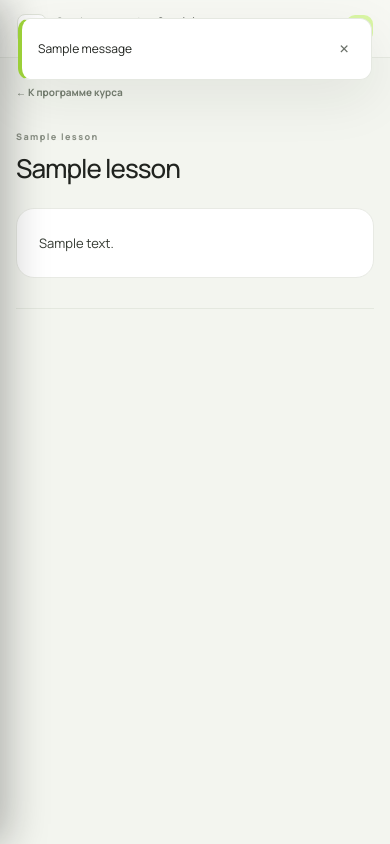
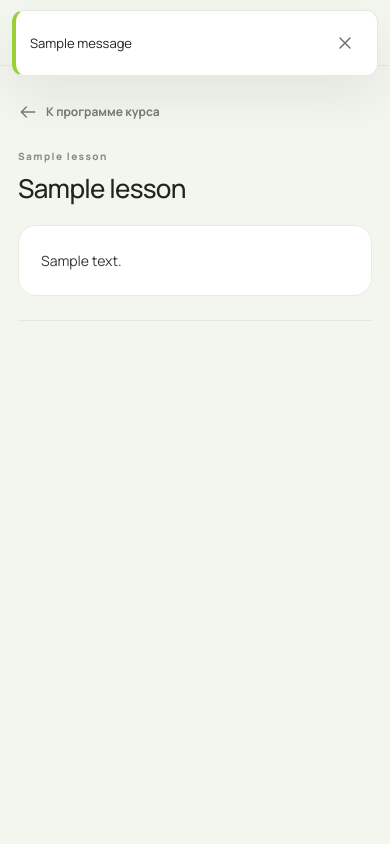
Before and after one commit to vhudoverdiev/vhudoverdiev, a Flask app: page /courses/1/lessons/1 in a window 390 px wide. Run offline with Flask 3, Linux system fonts and the light colour scheme; a user stored in the database is signed in; tables that the repository leaves empty hold one stand-in row (values such as "Sample post"); one stand-in notice (Sample message) is shown.

Commit message:
Polish mobile layout and add Safari home screen branding

```diff
--- a/app/main.py
+++ b/app/main.py
@@ -8,6 +8,11 @@ from .models import Course, Lesson, LessonProgress, QuizAttempt
 from .services.course_service import published_courses
 
 bp = Blueprint("main", __name__)
+
+
+@bp.get("/apple-touch-icon.png")
+def apple_touch_icon():
+    return send_from_directory(current_app.static_folder, "icons/icon-180.png", max_age=86400)
 
 
 @bp.get("/")
--- /dev/null
+++ b/app/static/css/mobile.css
@@ -0,0 +1,43 @@
+.ui-icon{display:inline-block;width:20px;height:20px;flex:0 0 auto;vertical-align:middle;pointer-events:none}
+.course-icon .ui-icon{width:25px;height:25px}.nav-icon .ui-icon{width:18px;height:18px}.brand-mark{font-variant-emoji:text}
+.button-dark .ui-icon,.button-lime .ui-icon{width:18px;height:18px}.wave .ui-icon{width:24px;height:24px}.art-spark .ui-icon{width:100%;height:100%}
+.module-count>.ui-icon{width:16px;height:16px;transition:transform .18s}.module-card[open] .module-count>.ui-icon{transform:rotate(180deg)}
+.back-link,.text-link{display:inline-flex;align-items:center;gap:8px}.detail-meta>span{display:inline-flex;align-items:center;gap:6px}.detail-meta .ui-icon{width:15px;height:15px}
+.menu-backdrop[hidden]{display:none}.menu-backdrop{position:fixed;inset:0;z-index:25;background:rgba(15,23,16,.45);border:0;backdrop-filter:blur(3px)}
+body.menu-is-open{overflow:hidden}.main-area,.page-content,.course-grid,.course-card,.breadcrumb{min-width:0}
+.sidebar-toggle{cursor:pointer}.quiz-option{touch-action:manipulation}.quiz-option input{width:18px;height:18px}
+@media(max-width:760px){
+ body{font-size:15px;-webkit-text-size-adjust:100%}
+ button,input,textarea,select{font-size:16px}button,a{touch-action:manipulation}
+ .app-shell{display:block;min-height:100svh}
+ .app-body .main-area{width:100%;margin:0;min-height:100svh}
+ .sidebar{position:fixed;inset:0 auto 0 0;z-index:30;width:min(320px,calc(100vw - 48px));height:100vh;height:100dvh;padding:calc(26px + env(safe-area-inset-top)) 24px calc(24px + env(safe-area-inset-bottom));transform:translateX(-105%);transition:transform .22s ease;overflow-y:auto;overscroll-behavior:contain;box-shadow:none}
+ .sidebar.sidebar-open{transform:translateX(0);box-shadow:12px 0 48px #1113}
+ .sidebar>.sidebar-toggle{position:absolute;right:14px;top:calc(12px + env(safe-area-inset-top))}
+ .sidebar-toggle{display:grid;place-items:center;width:44px;height:44px;background:#383e35;border-radius:12px;color:#fff;border:0}
+ .profile-mini .sidebar-toggle{margin-left:auto;flex:0 0 44px}
+ .sidebar .brand{font-size:18px;margin:0 0 16px}.sidebar .brand-mark{width:34px;height:34px;flex-basis:34px}
+ .sidebar .side-link{font-size:14px;min-height:48px;padding:12px 14px;gap:12px}.sidebar .profile-mini{margin-top:12px}.sidebar .profile-mini strong{font-size:13px}
+ .topbar{height:calc(66px + env(safe-area-inset-top));padding:env(safe-area-inset-top) 16px 0;gap:12px;backdrop-filter:blur(16px);background:#f4f6f0f5}
+ .mobile-menu{display:grid;place-items:center;flex:0 0 44px;width:44px;height:44px;margin:0;border:1px solid #dde3d6;border-radius:13px;background:#fff;color:#303a2a}
+ .topbar .breadcrumb{display:flex;align-items:center;gap:7px;flex:1;font-size:11px;white-space:nowrap;overflow:hidden}.breadcrumb>*{min-width:0;overflow:hidden;text-overflow:ellipsis}.topbar-right{margin-left:auto;flex-shrink:0}.top-avatar{width:36px;height:36px;font-size:12px;border-radius:12px}
+ .app-body .page-content,.learning-body .page-content{width:100%;max-width:100%;padding:24px 18px calc(32px + env(safe-area-inset-bottom))}
+ .welcome-row{margin-bottom:20px}.dashboard-content .welcome-row h1{font-size:28px;line-height:1.25;letter-spacing:-1px;overflow-wrap:anywhere}.wave{margin-left:8px}
+ .dashboard-hero{min-height:0;border-radius:22px;background:#d5f58c;overflow:hidden}.dashboard-hero .hero-copy{width:100%;padding:26px}.dashboard-hero .hero-copy h2{font-size:36px;line-height:1.1;letter-spacing:-1.5px;margin:12px 0}.dashboard-hero .hero-copy p{font-size:13px;line-height:1.7;max-width:260px}.hero-overline{font-size:10px;letter-spacing:.08em}.dashboard-hero .hero-art{display:none}.dashboard-hero .button-dark{margin-top:10px;min-height:48px;padding:0 18px;gap:20px;font-size:13px;border-radius:13px}
+ .dashboard-section-heading{margin:28px 0 16px}.section-heading h2,.catalog-heading h1{font-size:24px;letter-spacing:-.8px}
+ .course-grid{display:grid;grid-template-columns:minmax(0,1fr);gap:14px}.course-grid .course-card{min-height:0;padding:22px;border-radius:20px;border:1px solid #e2e7db;box-shadow:0 5px 20px #26321c04}.course-card .course-top{margin-bottom:18px}.course-card .course-icon{width:46px;height:46px;border-radius:14px}.course-level{font-size:11px;padding:6px 10px}.course-category{font-size:10px;letter-spacing:.07em}.course-card h3{font-size:20px;line-height:1.35;letter-spacing:-.5px;margin:9px 0}.course-card>p{font-size:13px;line-height:1.7;margin-bottom:20px}.course-footer{font-size:12px;padding-top:16px}.circle-arrow{width:34px;height:34px}.course-card:hover{transform:none}
+ .detail-hero{padding:24px!important;border-radius:20px!important}.detail-hero h1{font-size:29px!important;line-height:1.16;letter-spacing:-1px!important}.detail-hero>p{font-size:13px!important;line-height:1.75}.detail-meta{gap:12px;font-size:11px!important}.course-progress-summary{font-size:11px;gap:10px}.detail-section-heading h2{font-size:22px}.detail-section-heading>.count-pill{font-size:10px;white-space:nowrap}
+ .module-card>summary{padding:18px 16px;gap:12px}.module-card>summary strong{font-size:14px;line-height:1.5}.module-card>summary small{font-size:9px}.module-count{padding:8px;font-size:11px}.module-count span{display:none}
+ .learning-body .module-lesson{display:grid;grid-template-columns:28px minmax(0,1fr) 44px;gap:10px;padding:16px 12px;align-items:center}.lesson-num{width:28px;height:28px;font-size:10px}.learning-body .module-lesson h3{font-size:13px;line-height:1.55}.module-lesson p{font-size:10px;line-height:1.5}.learning-body .lesson-open{width:44px;min-height:44px;padding:0;font-size:0;gap:0;border-radius:12px}.lesson-open .ui-icon{width:18px;height:18px}
+ .back-link{font-size:12px;min-height:44px;margin:0 0 14px}.lesson-heading{margin:0 0 20px!important}.lesson-heading .eyebrow{font-size:10px;line-height:1.6}.learning-body .lesson-heading h1{font-size:26px;line-height:1.25;letter-spacing:-.7px}
+ .learning-body .video-frame{border-radius:14px}.player-caption{font-size:11px;line-height:1.6;margin:12px 0 22px}.lesson-reading{padding:22px!important;font-size:14px!important;line-height:1.8!important;overflow-wrap:anywhere}
+ .learning-body .quiz-panel{padding:22px 16px;border-radius:20px}.quiz-panel h2{font-size:24px;letter-spacing:-.7px}.quiz-panel .eyebrow{font-size:9px;line-height:1.6}.learning-body .quiz-panel-heading p{font-size:13px;line-height:1.7}.learning-body .quiz-question legend{font-size:14px;line-height:1.65}.learning-body .quiz-option{font-size:13px;line-height:1.6;padding:14px 12px;gap:10px;min-height:50px;margin:10px 0;border-radius:13px}.quiz-option input{width:18px;height:18px;flex-shrink:0}.answer-mark{font-size:10px}.quiz-status{font-size:12px;margin-bottom:24px}.quiz-explanation{font-size:12px;line-height:1.7}.quiz-form>.button-dark{width:100%;min-height:50px;font-size:13px}.quiz-last-result{font-size:13px}
+ .lesson-pager{display:flex;flex-direction:column;align-items:stretch;gap:16px;margin-top:24px}.lesson-pager .text-link{max-width:100%;font-size:12px;white-space:normal;line-height:1.5;min-height:44px}.lesson-pager .button-dark{width:100%;min-height:50px;font-size:13px}.lesson-resources{padding:20px}.resource-list a{min-height:48px;font-size:12px}
+ .flash-stack{top:calc(10px + env(safe-area-inset-top));left:12px;right:12px;max-width:none;width:auto}.flash{font-size:13px;line-height:1.6;padding:14px}.flash-close{display:grid;place-items:center;flex:0 0 36px;width:36px;height:36px}
+ .auth-shell{padding:22px 20px calc(20px + env(safe-area-inset-bottom))}.auth-layout{padding:28px 0;gap:26px}.auth-story h1{font-size:34px}.auth-story>p{font-size:13px;line-height:1.7}.auth-card{padding:26px 22px;border-radius:20px}.auth-card h2{font-size:26px}.auth-card p,.auth-switch,.auth-back{font-size:12px;line-height:1.7}.form-label{font-size:13px}.auth-card .form-control{font-size:16px;min-height:50px;border-radius:12px}.password-toggle{min-height:44px;font-size:12px}.remember-row{min-height:44px;font-size:13px}.auth-submit{min-height:50px;font-size:14px}.auth-footer{font-size:10px}
+ .landing-nav{padding:20px}.landing-hero{padding:24px 20px 32px}.landing-hero h1{font-size:42px;letter-spacing:-2px}.landing-hero-copy>p{font-size:14px;line-height:1.8}.landing-hero .button-dark,.landing-bottom .button-lime{min-height:50px;font-size:13px}.landing-values{padding:28px 20px}.landing-values h3{font-size:14px}.landing-values p{font-size:12px;line-height:1.7}.landing-bottom{padding:26px;margin:0 16px 20px}.landing-footer{padding-bottom:calc(20px + env(safe-area-inset-bottom))}
+}
+@media(max-width:360px){.app-body .page-content,.learning-body .page-content{padding-left:14px;padding-right:14px}.dashboard-hero .hero-copy{padding:22px}.course-grid .course-card{padding:20px}.course-card h3{font-size:18px}.lesson-heading h1{font-size:24px!important}.module-card>summary strong{font-size:13px}}
+@media(prefers-reduced-motion:reduce){.sidebar,.module-count>.ui-icon{transition:none}}
+@media(max-width:760px){.course-card .course-category{margin-top:0}.course-card .course-top{margin-bottom:16px}.course-card .course-footer{margin-top:0}.mobile-menu:focus-visible,.sidebar-toggle:focus-visible{outline:3px solid #91bd3f;outline-offset:3px}}
+@media(max-width:760px){.topbar .breadcrumb{flex-wrap:nowrap;margin:0}.learning-body .topbar .breadcrumb>strong,.learning-body .topbar .breadcrumb>span{display:none}.topbar .breadcrumb>a{max-width:100%}.app-body .page-content,.learning-body .page-content{padding-left:max(18px,env(safe-area-inset-left));padding-right:max(18px,env(safe-area-inset-right))}}
--- a/app/static/js/app.js
+++ b/app/static/js/app.js
@@ -2,12 +2,38 @@
   const sidebar = document.getElementById('sidebar');
   const menuButton = document.querySelector('.mobile-menu');
   const closeButton = document.querySelector('.sidebar-toggle');
-  if (sidebar && menuButton) {
-    menuButton.addEventListener('click', () => sidebar.classList.add('sidebar-open'));
-    closeButton?.addEventListener('click', () => sidebar.classList.remove('sidebar-open'));
+  const backdrop = document.querySelector('.menu-backdrop');
+  const mobile = window.matchMedia('(max-width: 760px)');
+  const main = document.querySelector('.main-area');
+  if (sidebar && menuButton && backdrop) {
+    let open = false;
+    menuButton.setAttribute('aria-controls', 'sidebar');
+    menuButton.setAttribute('aria-expanded', 'false');
+    const setOpen = (value, restoreFocus = true) => {
+      open = value && mobile.matches;
+      sidebar.classList.toggle('sidebar-open', open);
+      document.body.classList.toggle('menu-is-open', open);
+      backdrop.hidden = !open;
+      sidebar.inert = mobile.matches && !open;
+      if (main) main.inert = open;
+      menuButton.setAttribute('aria-expanded', String(open));
+      if (open) (closeButton || sidebar.querySelector('a'))?.focus();
+      else if (restoreFocus && mobile.matches) menuButton.focus();
+    };
+    menuButton.addEventListener('click', () => setOpen(!open));
+    closeButton?.addEventListener('click', () => setOpen(false));
+    backdrop.addEventListener('click', () => setOpen(false));
+    sidebar.querySelectorAll('a').forEach((link) => link.addEventListener('click', () => setOpen(false)));
     document.addEventListener('keydown', (event) => {
-      if (event.key === 'Escape') sidebar.classList.remove('sidebar-open');
+      if (event.key === 'Escape' && open) setOpen(false);
+      if (event.key !== 'Tab' || !open) return;
+      const items = Array.from(sidebar.querySelectorAll('a[href], button, input')).filter((el) => !el.disabled && el.getClientRects().length);
+      const first = items[0], last = items[items.length - 1];
+      if (event.shiftKey && document.activeElement === first) { event.preventDefault(); last?.focus(); }
+      else if (!event.shiftKey && document.activeElement === last) { event.preventDefault(); first?.focus(); }
     });
+    mobile.addEventListener('change', () => setOpen(false, false));
+    setOpen(false, false);
   }
   document.querySelectorAll('.flash-close').forEach((button) => {
     button.addEventListener('click', () => button.closest('.flash')?.remove());
--- /dev/null
+++ b/app/templates/_icons.html
@@ -0,0 +1,22 @@
+{% macro icon(name, class_name='') -%}
+{% set paths = {
+'menu':'M4 6h16M4 12h16M4 18h16',
+'close':'m6 6 12 12M18 6 6 18',
+'grid':'M3 3h7v7H3zM14 3h7v7h-7zM3 14h7v7H3zM14 14h7v7h-7z',
+'logout':'M9 4H4v16h5M13 8l4 4-4 4M8 12h13',
+'arrow-up-right':'M6 18 18 6M6 6h12v12',
+'arrow-right':'M4 12h16m-6-6 6 6-6 6',
+'arrow-left':'M20 12H4m6-6-6 6 6 6',
+'check':'m5 12 4 4L19 6',
+'chevron':'m6 9 6 6 6-6',
+'book':'M12 5C8 2 3 4 3 4v15s5-2 9 1c4-3 9-1 9-1V4s-5-2-9 1Zm0 0v15',
+'code':'m8 6-6 6 6 6m8-12 6 6-6 6m-3-15-2 18',
+'languages':'M3 5h12M9 2v3M5 5c0 6 4 9 8 11M13 5c-1 5-5 9-10 11M14 21l4-10 4 10m-6-4h4',
+'spark':'m12 3 2.4 6.6L21 12l-6.6 2.4L12 21l-2.4-6.6L3 12l6.6-2.4Z',
+'play':'m9 5 11 7-11 7Z',
+'clock':'M12 8v5l3 2M22 12a10 10 0 1 1-20 0 10 10 0 0 1 20 0',
+'download':'M12 3v12m-5-5 5 5 5-5M4 16v5h16v-5',
+'repeat':'M20 7H8a5 5 0 0 0 0 10h8M16 3l4 4-4 4'
+} %}<svg class="ui-icon {{ class_name }}" viewBox="0 0 24 24" fill="none" stroke="currentColor" stroke-width="1.7" stroke-linecap="round" stroke-linejoin="round" aria-hidden="true" focusable="false"><path d="{{ paths.get(name, paths.book) }}"/></svg>
+{%- endmacro %}
+{% macro course_icon(course) -%}{{ icon('code' if 'Python' in course.title else 'languages' if 'Английский' in course.title else 'play' if course.course_type == 'library' else 'book') }}{%- endmacro %}
--- a/app/templates/base.html
+++ b/app/templates/base.html
@@ -1,7 +1,15 @@
+{% from '_icons.html' import icon, course_icon %}
 <!doctype html>
 <html lang="ru">
 <head>
-  <meta charset="utf-8"><meta name="viewport" content="width=device-width, initial-scale=1">
+  <meta charset="utf-8"><meta name="viewport" content="width=device-width, initial-scale=1, viewport-fit=cover">
+  <meta name="application-name" content="Войти в IT">
+  <meta name="apple-mobile-web-app-title" content="Войти в IT">
+  <meta name="apple-mobile-web-app-capable" content="yes">
+  <meta name="apple-mobile-web-app-status-bar-style" content="default">
+  <link rel="apple-touch-icon" sizes="180x180" href="{{ url_for('static', filename='icons/icon-180.png', v='20261024') }}">
+  <link rel="icon" type="image/png" sizes="192x192" href="{{ url_for('static', filename='icons/icon-192.png') }}">
+  <link rel="manifest" href="{{ url_for('static', filename='site.webmanifest') }}">
   <meta name="theme-color" content="#f4f6f0"><meta name="csrf-token" content="{{ csrf_token() }}">
   <link rel="icon" type="image/svg+xml" href="{{ url_for('static', filename='favicon.svg') }}">
   <title>{% block title %}Войти в IT{% endblock %}</title>
@@ -9,11 +17,13 @@
   <link rel="preconnect" href="https://fonts.googleapis.com"><link rel="preconnect" href="https://fonts.gstatic.com" crossorigin>
   <link href="https://fonts.googleapis.com/css2?family=Manrope:wght@400;500;600;700;800&display=swap" rel="stylesheet">
   <link href="https://cdn.jsdelivr.net/npm/bootstrap@5.3.3/dist/css/bootstrap.min.css" rel="stylesheet">
-  <link rel="stylesheet" href="{{ url_for('static', filename='css/app.css', v='20261023-lesson-3') }}">
-  <link rel="stylesheet" href="{{ url_for('static', filename='css/learning.css', v='20261023-3') }}">
+  <link rel="stylesheet" href="{{ url_for('static', filename='css/app.css', v='20261024-mobile-1') }}">
+  <link rel="stylesheet" href="{{ url_for('static', filename='css/learning.css', v='20261024-mobile-1') }}">
+  <link rel="stylesheet" href="{{ url_for('static', filename='css/mobile.css', v='20261024-1') }}">
 </head>
 <body class="{% block body_class %}{% endblock %}">
-{% with messages = get_flashed_messages(with_categories=true) %}{% if messages %}<div class="flash-stack" aria-live="polite">{% for category, message in messages %}<div class="flash flash-{{ category }}"><span>{{ message }}</span><button type="button" class="flash-close" aria-label="Закрыть сообщение">×</button></div>{% endfor %}</div>{% endif %}{% endwith %}
+{% with messages = get_flashed_messages(with_categories=true) %}{% if messages %}<div class="flash-stack" aria-live="polite">{% for category, message in messages %}<div class="flash flash-{{ category }}"><span>{{ message }}</span><button type="button" class="flash-close" aria-label="Закрыть сообщение">{{ icon('close') }}</button></div>{% endfor %}</div>{% endif %}{% endwith %}
+<button class="menu-backdrop" type="button" aria-label="Закрыть меню" hidden></button>
 {% block content %}{% endblock %}
-<script src="{{ url_for('static', filename='js/app.js', v='20261023-lesson-3') }}" defer></script>
+<script src="{{ url_for('static', filename='js/app.js', v='20261024-mobile-1') }}" defer></script>
 </body></html>
--- a/app/templates/error.html
+++ b/app/templates/error.html
@@ -1 +1 @@
-{% extends 'base.html' %}{% block title %}{{ code }}{% endblock %}{% block body_class %}error-body{% endblock %}{% block content %}<main class="error-page"><a class="brand" href="{{ url_for('main.index') }}"><span class="brand-mark">В</span><span>Войти в IT</span></a><span class="error-code">{{ code }}</span><h1>{{ message }}</h1><p>Вернёмся туда, где всё понятно.</p><a class="button-dark" href="{{ url_for('main.index') }}">На главную <span>↗</span></a></main>{% endblock %}
+{% extends 'base.html' %}{% block title %}{{ code }}{% endblock %}{% block body_class %}error-body{% endblock %}{% block content %}<main class="error-page"><a class="brand" href="{{ url_for('main.index') }}"><span class="brand-mark">В</span><span>Войти в IT</span></a><span class="error-code">{{ code }}</span><h1>{{ message }}</h1><p>Вернёмся туда, где всё понятно.</p><a class="button-dark" href="{{ url_for('main.index') }}">На главную <span>{{ icon('arrow-up-right') }}</span></a></main>{% endblock %}
--- a/app/templates/lesson_detail.html
+++ b/app/templates/lesson_detail.html
@@ -4,29 +4,30 @@
 {% block content %}
 <div class="app-shell">
   <aside class="sidebar" id="sidebar">
+    <button type="button" class="icon-btn sidebar-toggle" aria-label="Закрыть меню">{{ icon('close') }}</button>
     <a class="brand brand-light" href="{{ url_for('main.dashboard') }}"><span class="brand-mark">В</span><span>Войти в IT</span></a>
     <div class="side-label">ОБУЧЕНИЕ</div>
-    <nav class="side-nav"><a class="side-link" href="{{ url_for('main.dashboard') }}"><span class="nav-icon">▦</span>Обзор</a></nav>
+    <nav class="side-nav"><a class="side-link" href="{{ url_for('main.dashboard') }}"><span class="nav-icon">{{ icon('grid') }}</span>Обзор</a></nav>
   </aside>
   <main class="main-area">
-    <header class="topbar"><button class="mobile-menu icon-btn" aria-label="Открыть меню">☰</button><div class="breadcrumb"><a href="{{ url_for('main.course_detail', course_id=course.id) }}">{{ course.title }}</a><span>/</span><strong>{{ lesson.module_name }}</strong></div><div class="topbar-right"><span class="top-avatar">{{ current_user.name[:1]|upper }}</span></div></header>
+    <header class="topbar"><button class="mobile-menu icon-btn" aria-label="Открыть меню">{{ icon('menu') }}</button><div class="breadcrumb"><a href="{{ url_for('main.course_detail', course_id=course.id) }}">{{ course.title }}</a><span>/</span><strong>{{ lesson.module_name }}</strong></div><div class="topbar-right"><span class="top-avatar">{{ current_user.name[:1]|upper }}</span></div></header>
     <div class="page-content lesson-page">
-      <a class="back-link" href="{{ url_for('main.course_detail', course_id=course.id) }}">← К программе курса</a>
+      <a class="back-link" href="{{ url_for('main.course_detail', course_id=course.id) }}">{{ icon('arrow-left') }} К программе курса</a>
       <div class="lesson-heading"><div><span class="eyebrow muted-eyebrow">{{ lesson.module_name }}</span><h1>{{ lesson.title }}</h1></div><span class="lesson-course-tag">{{ course.title }}</span></div>
       {% if lesson.video_url and lesson.video_url.startswith('local:') %}
-      <div class="video-frame" aria-label="Видеоурок"><video controls playsinline preload="metadata" data-progress-url="{{ url_for('main.update_lesson_progress', lesson_id=lesson.id) }}"><source src="{{ url_for('main.media_file', filename=lesson.video_url[6:]) }}" type="video/mp4">Ваш браузер не поддерживает воспроизведение видео.</video></div><p class="player-caption" role="status">После просмотра — проверка знаний ниже ↓</p>
+      <div class="video-frame" aria-label="Видеоурок"><video controls playsinline preload="metadata" data-progress-url="{{ url_for('main.update_lesson_progress', lesson_id=lesson.id) }}"><source src="{{ url_for('main.media_file', filename=lesson.video_url[6:]) }}" type="video/mp4">Ваш браузер не поддерживает воспроизведение видео.</video></div><p class="player-caption" role="status">После просмотра — проверка знаний ниже {{ icon('chevron') }}</p>
       {% elif lesson.content %}<article class="lesson-reading">{{ lesson.content }}</article>
       {% endif %}
       {% if not lesson.quiz_data and not lesson.video_url %}
-      <form method="post" action="{{ url_for('main.update_lesson_progress', lesson_id=lesson.id) }}" class="reading-complete-form"><input type="hidden" name="csrf_token" value="{{ csrf_token() }}"><input type="hidden" name="watched_percent" value="100"><input type="hidden" name="return_to_lesson" value="1"><button class="button-dark" type="submit">{% if progress and progress.completed %}Материал пройден ✓{% else %}Отметить материал пройденным{% endif %}</button></form>
+      <form method="post" action="{{ url_for('main.update_lesson_progress', lesson_id=lesson.id) }}" class="reading-complete-form"><input type="hidden" name="csrf_token" value="{{ csrf_token() }}"><input type="hidden" name="watched_percent" value="100"><input type="hidden" name="return_to_lesson" value="1"><button class="button-dark" type="submit">{% if progress and progress.completed %}Материал пройден {{ icon('check') }}{% else %}Отметить материал пройденным{% endif %}</button></form>
       {% endif %}
       {% if lesson.resources_json %}
       <section class="lesson-resources"><div class="eyebrow muted-eyebrow">МАТЕРИАЛЫ К УРОКУ</div><div class="resource-list">
-        {% for resource in lesson.resources_json %}<a href="{{ url_for('main.lesson_resource', lesson_id=lesson.id, filename=resource.path) }}" download><span>↧</span>{{ resource.name }}</a>{% endfor %}
+        {% for resource in lesson.resources_json %}<a href="{{ url_for('main.lesson_resource', lesson_id=lesson.id, filename=resource.path) }}" download><span>{{ icon('download') }}</span>{{ resource.name }}</a>{% endfor %}
       </div></section>
       {% endif %}
       {% if quiz_questions %}
-      <section class="quiz-panel" id="lesson-quiz"><div class="quiz-panel-heading"><span class="quiz-panel-icon">✓</span><div><div class="eyebrow muted-eyebrow">ПРОВЕРКА ЗНАНИЙ · {{ quiz_questions|length }} ВОПРОСОВ</div><h2>Закрепим урок</h2><p>Ответьте на вопросы по теме этого урока. Результат сохранится в вашем прогрессе.</p></div></div>
+      <section class="quiz-panel" id="lesson-quiz"><div class="quiz-panel-heading"><span class="quiz-panel-icon">{{ icon('check') }}</span><div><div class="eyebrow muted-eyebrow">ПРОВЕРКА ЗНАНИЙ · {{ quiz_questions|length }} ВОПРОСОВ</div><h2>Закрепим урок</h2><p>Ответьте на вопросы по теме этого урока. Результат сохранится в вашем прогрессе.</p></div></div>
         {% if attempt %}<p class="quiz-last-result">Последняя попытка: <strong>{{ attempt.score }} из {{ attempt.question_count }}</strong></p>{% endif %}
         <form method="post" action="{{ url_for('main.submit_lesson_quiz', lesson_id=quiz_lesson.id) }}" class="quiz-form" data-question-count="{{ quiz_questions|length }}">
           <p class="quiz-status" aria-live="polite">Выбрано ответов: <span data-answer-count>0</span> из {{ quiz_questions|length }}</p>
@@ -40,13 +41,13 @@
             {% if attempt %}<p class="quiz-explanation"><strong>Разбор:</strong> {{ question.explanation }}</p>{% endif %}
           </fieldset>
           {% endfor %}
-          {% if not attempt %}<button class="button-dark" type="submit">Проверить ответы <span>↗</span></button>{% else %}<a class="button-dark" href="{{ url_for('main.lesson_detail', course_id=course.id, lesson_id=lesson.id, retake=1, _anchor='lesson-quiz') }}">Пройти ещё раз <span>↻</span></a>{% endif %}
+          {% if not attempt %}<button class="button-dark" type="submit">Проверить ответы <span>{{ icon('arrow-up-right') }}</span></button>{% else %}<a class="button-dark" href="{{ url_for('main.lesson_detail', course_id=course.id, lesson_id=lesson.id, retake=1, _anchor='lesson-quiz') }}">Пройти ещё раз <span>{{ icon('repeat') }}</span></a>{% endif %}
         </form>
       </section>
       {% endif %}
       <nav class="lesson-pager" aria-label="Навигация по урокам">
-        {% if previous %}<a class="text-link" href="{{ url_for('main.lesson_detail', course_id=course.id, lesson_id=previous.id) }}">← {{ previous.title }}</a>{% else %}<span></span>{% endif %}
-        {% if following %}<a class="button-dark" href="{{ url_for('main.lesson_detail', course_id=course.id, lesson_id=following.id) }}">Следующий урок <span>→</span></a>{% endif %}
+        {% if previous %}<a class="text-link" href="{{ url_for('main.lesson_detail', course_id=course.id, lesson_id=previous.id) }}">{{ icon('arrow-left') }} {{ previous.title }}</a>{% else %}<span></span>{% endif %}
+        {% if following %}<a class="button-dark" href="{{ url_for('main.lesson_detail', course_id=course.id, lesson_id=following.id) }}">Следующий урок <span>{{ icon('arrow-right') }}</span></a>{% endif %}
       </nav>
     </div>
   </main>
```
Also changed, not shown: app/templates/auth.html (+1 -1 lines), app/templates/course_detail.html (+10 -9 lines), app/templates/courses.html (+5 -5 lines), app/templates/dashboard.html (+7 -7 lines), app/templates/landing.html (+1 -1 lines), app/static/icons/icon-180.png (added), app/static/icons/icon-192.png (added), app/static/icons/icon-512.png (added), app/static/site.webmanifest (added).
